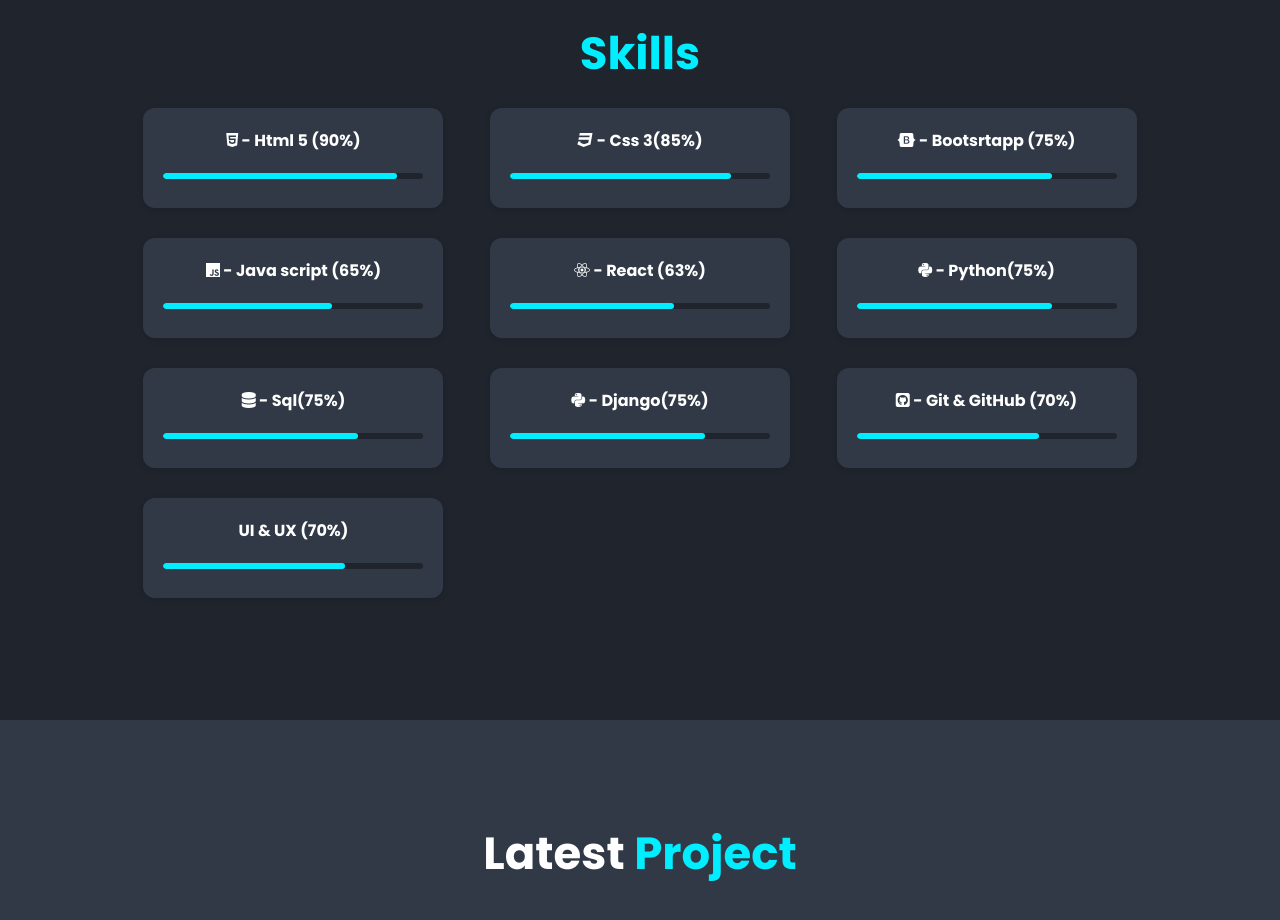
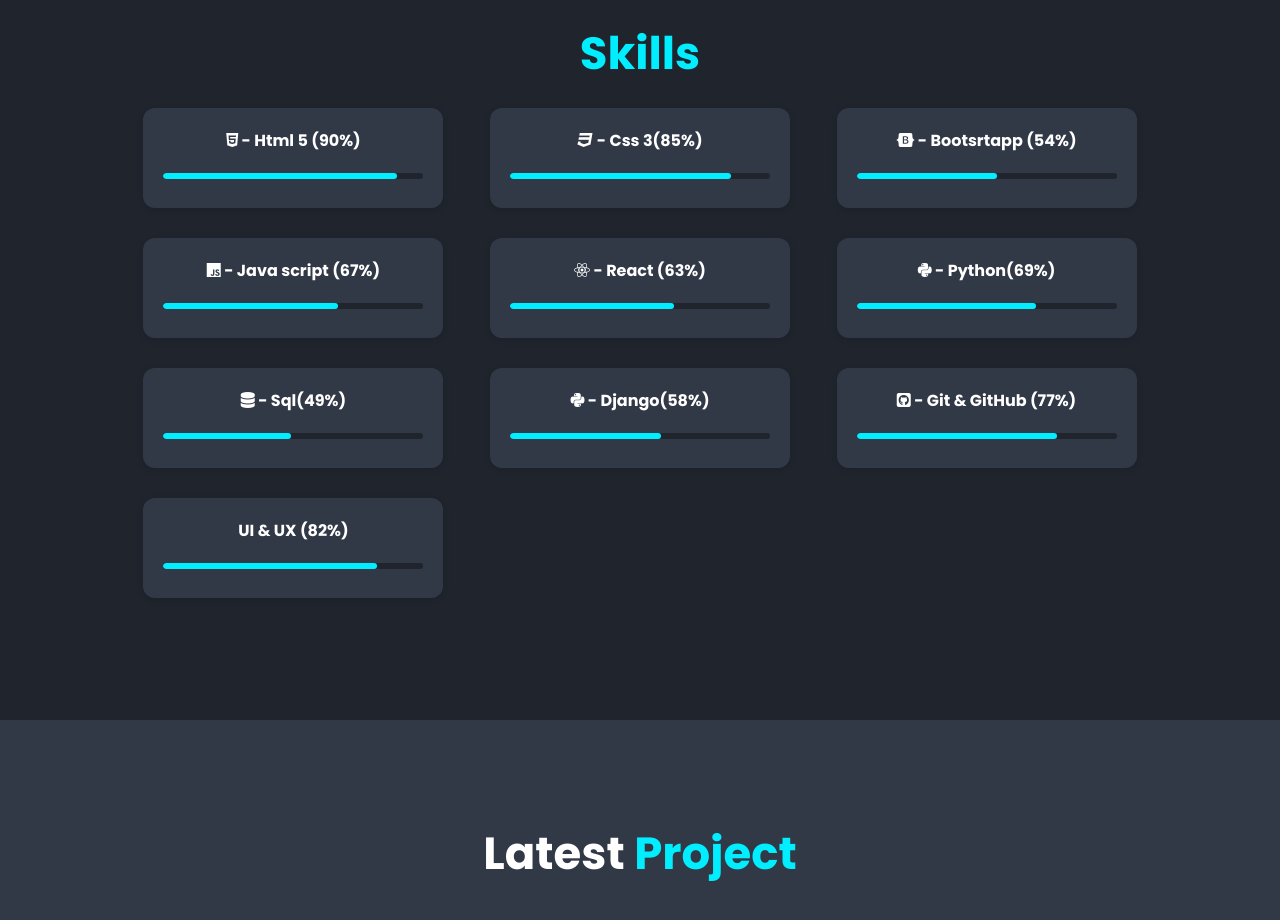
Before and after one commit to udhyakumar29/My-port, a plain HTML site: page index.html in a window 1280 px wide. Shown: the part 1680-2600 px from the top of the page. Drawn offline with Linux system fonts and the light colour scheme.

Commit message:
update html and css

```diff
--- a/index.html
+++ b/index.html
@@ -101,15 +101,15 @@
   </div>
 </div>
          <div class="skill-card">
-  <div class="skill-title"><i class="fa-brands fa-bootstrap"></i> - Bootsrtapp (75%)</div>
+  <div class="skill-title"><i class="fa-brands fa-bootstrap"></i> - Bootsrtapp (54%)</div>
   <div class="progress-bar">
-    <div class="progress-bar-fill" style="width: 75%;"></div>
+    <div class="progress-bar-fill" style="width: 54%;"></div>
   </div>
 </div>
              <div class="skill-card">
-  <div class="skill-title"><i class="fa-brands fa-js"></i> - Java script (65%)</div>
+  <div class="skill-title"><i class="fa-brands fa-js"></i> - Java script (67%)</div>
   <div class="progress-bar">
-    <div class="progress-bar-fill" style="width: 65%;"></div>
+    <div class="progress-bar-fill" style="width: 67%;"></div>
   </div>
 </div>
 
@@ -120,34 +120,34 @@
   </div>
 </div>
        <div class="skill-card">
-  <div class="skill-title"><i class="fa-brands fa-python"></i> - Python(75%)</div>
+  <div class="skill-title"><i class="fa-brands fa-python"></i> - Python(69%)</div>
   <div class="progress-bar">
-    <div class="progress-bar-fill" style="width: 75%;"></div>
+    <div class="progress-bar-fill" style="width: 69%;"></div>
   </div>
 </div>
  <div class="skill-card">
-  <div class="skill-title"><i class="fa-solid fa-database"></i></i> - Sql(75%)</div>
+  <div class="skill-title"><i class="fa-solid fa-database"></i></i> - Sql(49%)</div>
   <div class="progress-bar">
-    <div class="progress-bar-fill" style="width: 75%;"></div>
+    <div class="progress-bar-fill" style="width: 49%;"></div>
   </div>
 </div>
  <div class="skill-card">
-  <div class="skill-title"><i class="fa-brands fa-python"></i> - Django(75%)</div>
+  <div class="skill-title"><i class="fa-brands fa-python"></i> - Django(58%)</div>
   <div class="progress-bar">
-    <div class="progress-bar-fill" style="width: 75%;"></div>
+    <div class="progress-bar-fill" style="width: 58%;"></div>
   </div>
 </div>
 
             <div class="skill-card">
-  <div class="skill-title"><i class="fa-brands fa-square-github"></i> - Git & GitHub (70%)</div>
+  <div class="skill-title"><i class="fa-brands fa-square-github"></i> - Git & GitHub (77%)</div>
   <div class="progress-bar">
-    <div class="progress-bar-fill" style="width: 70%;"></div>
+    <div class="progress-bar-fill" style="width: 77%;"></div>
   </div>
 </div>
         <div class="skill-card">
-  <div class="skill-title">UI & UX (70%)</div>
+  <div class="skill-title">UI & UX (82%)</div>
   <div class="progress-bar">
-    <div class="progress-bar-fill" style="width: 70%;"></div>
+    <div class="progress-bar-fill" style="width: 82%;"></div>
   </div>
 </div>
 
```
